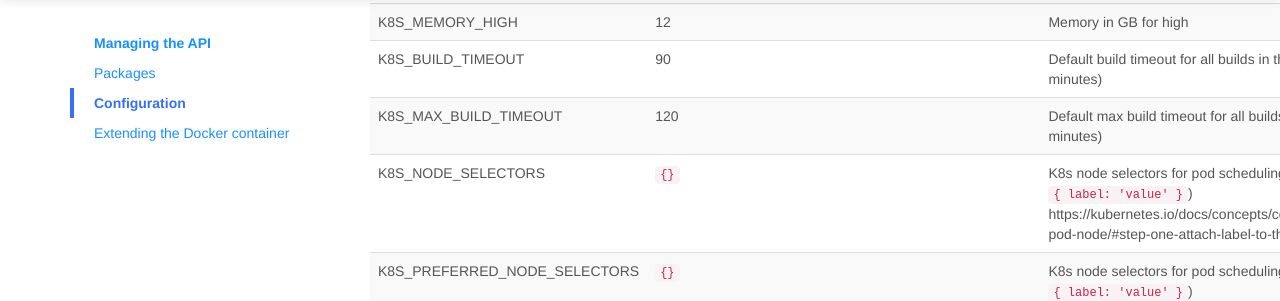
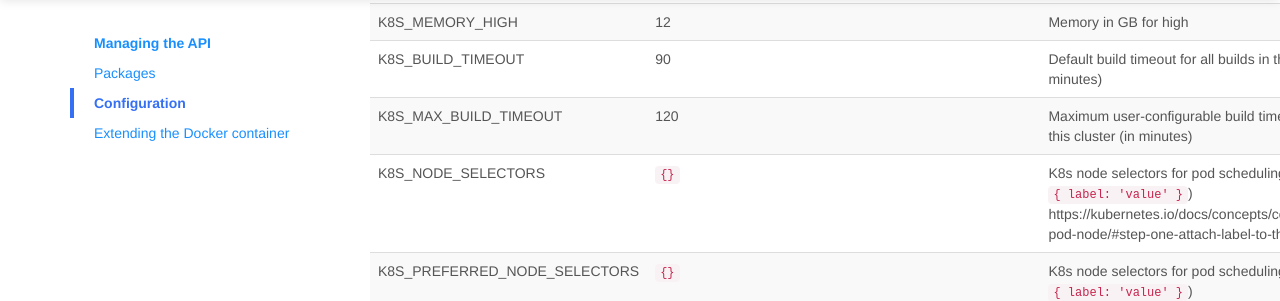
Before and after one commit to screwdriver-cd/guide, a Jekyll site: the page built from docs/cluster-management/configure-api.md, in a window 1280 px wide and 1400 px high, scrolled down 4083 px. Shown: the part 152-453 px from the top of the window. Built offline with Jekyll 4.4.1, drawn with Linux system fonts in a browser that asks for light colours; some of the changed text lies outside the part shown.

Commit message:
Update configure-api.md

```diff
--- a/docs/cluster-management/configure-api.md
+++ b/docs/cluster-management/configure-api.md
@@ -182,7 +182,7 @@ If you use this executor, builds will run in pods in Kubernetes.
 | K8S_MEMORY_LOW     | 2             | Memory in GB for low                       |
 | K8S_MEMORY_HIGH    | 12            | Memory in GB for high                      |
 | K8S_BUILD_TIMEOUT  | 90            | Default build timeout for all builds in this cluster (in minutes) |
-| K8S_MAX_BUILD_TIMEOUT | 120        | Default max build timeout for all builds in this cluster (in minutes) |
+| K8S_MAX_BUILD_TIMEOUT | 120        | Maximum user-configurable build timeout for all builds in this cluster (in minutes) |
 | K8S_NODE_SELECTORS | `{}`          | K8s node selectors for pod scheduling (format `{ label: 'value' }`) https://kubernetes.io/docs/concepts/configuration/assign-pod-node/#step-one-attach-label-to-the-node |
 | K8S_PREFERRED_NODE_SELECTORS | `{}`| K8s node selectors for pod scheduling (format `{ label: 'value' }`) https://kubernetes.io/docs/concepts/configuration/assign-pod-node/#node-affinity-beta-feature |
 
@@ -219,7 +219,7 @@ If you use the `k8s-vm` executor, builds will run in VMs in pods in Kubernetes.
 | K8S_MEMORY_LOW     | 2             | Memory in GB for low                       |
 | K8S_MEMORY_HIGH    | 12            | Memory in GB for high                      |
 | K8S_VM_BUILD_TIMEOUT  | 90         | Default build timeout for all builds in this cluster (in minutes) |
-| K8S_VM_MAX_BUILD_TIMEOUT | 120     | Default max build timeout for all builds in this cluster (in minutes) |
+| K8S_VM_MAX_BUILD_TIMEOUT | 120     | Maximum user-configurable build timeout for all builds in this cluster (in minutes) |
 | K8S_VM_NODE_SELECTORS | `{}`       | K8s node selectors for pod scheduling (format `{ label: 'value' }`) https://kubernetes.io/docs/concepts/configuration/assign-pod-node/#step-one-attach-label-to-the-node |
 | K8S_VM_PREFERRED_NODE_SELECTORS | `{}`| K8s node selectors for pod scheduling (format `{ label: 'value' }`) https://kubernetes.io/docs/concepts/configuration/assign-pod-node/#node-affinity-beta-feature |
 
```
